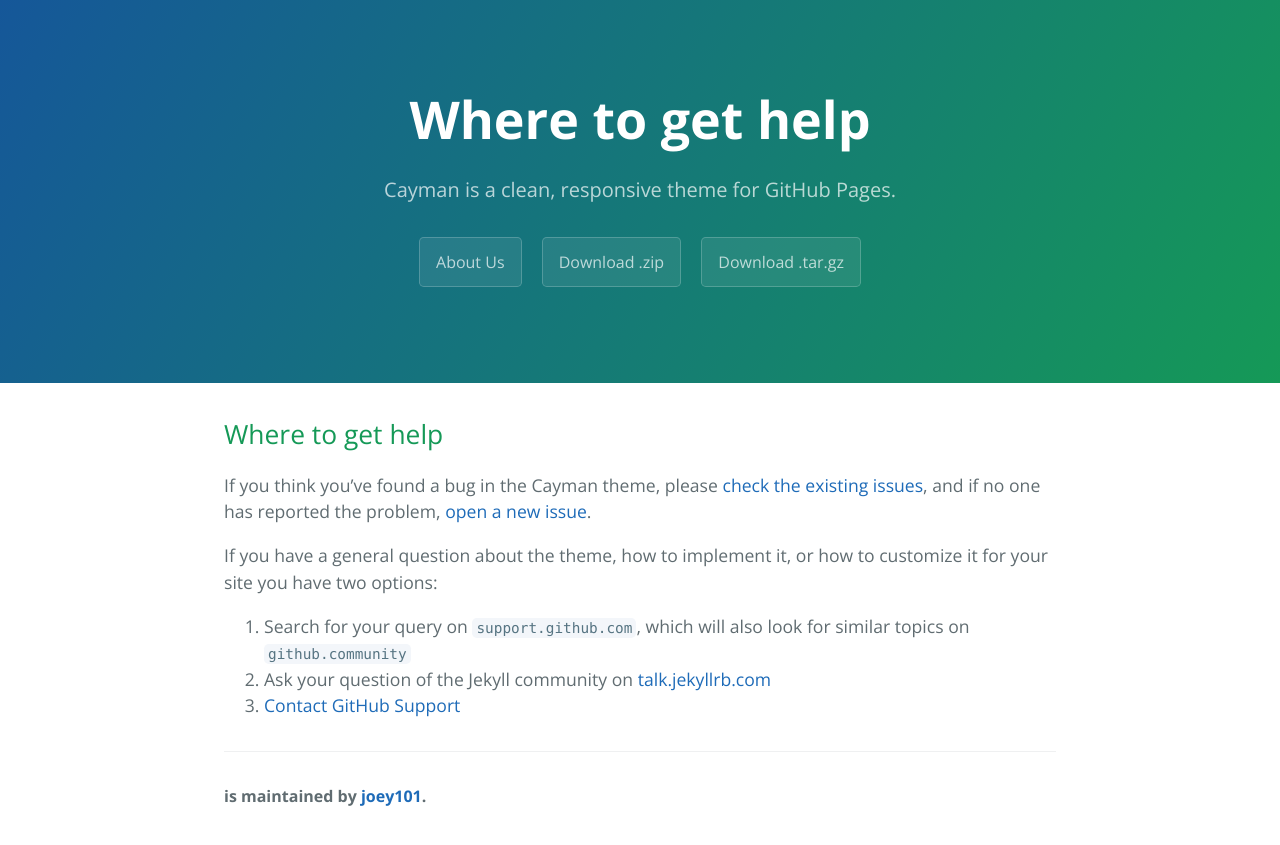
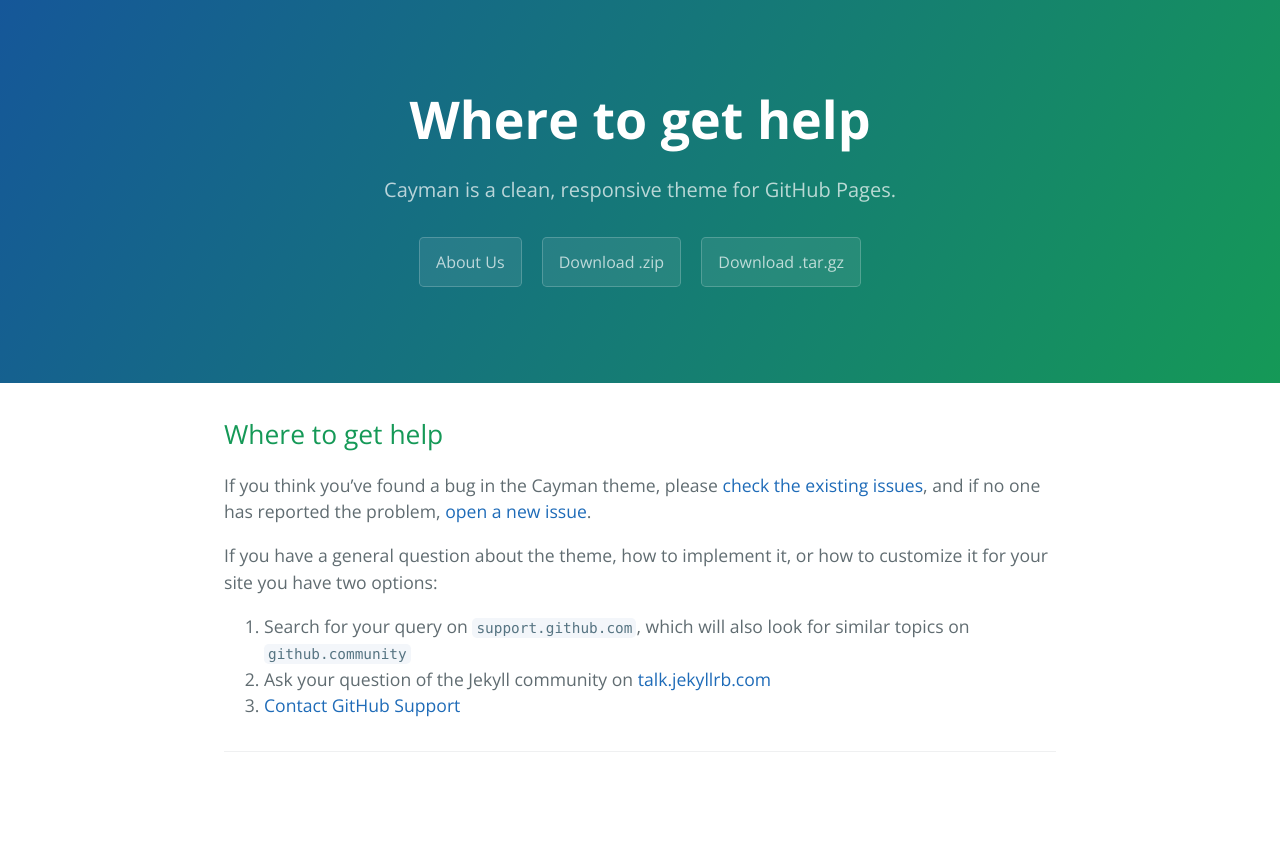
Before and after one commit to joey101/shia_hadith, a Jekyll site: the page built from docs/SUPPORT.md, in a window 1280 px wide. Shown: the top 845 px of the page. Built offline with Jekyll 4.4.1, drawn with Linux system fonts in a browser that asks for light colours; our own code applies the rules of GitHub Pages for plain Markdown files.

Commit message:
commenting owner

```diff
--- a/_layouts/default.html
+++ b/_layouts/default.html
@@ -32,7 +32,7 @@
 
       <footer class="site-footer">
         {% if site.github.is_project_page %}
-          <span class="site-footer-owner"><a href="{{ site.github.repository_url }}">{{ hadiths }}</a> is maintained by <a href="{{ site.github.owner_url }}">{{ site.github.owner_name }}</a>.</span>
+          <!-- <span class="site-footer-owner"><a href="{{ site.github.repository_url }}">{{ hadiths }}</a> is maintained by <a href="{{ site.github.owner_url }}">{{ site.github.owner_name }}</a>.</span>-->
         {% endif %}
 
       </footer>
```
